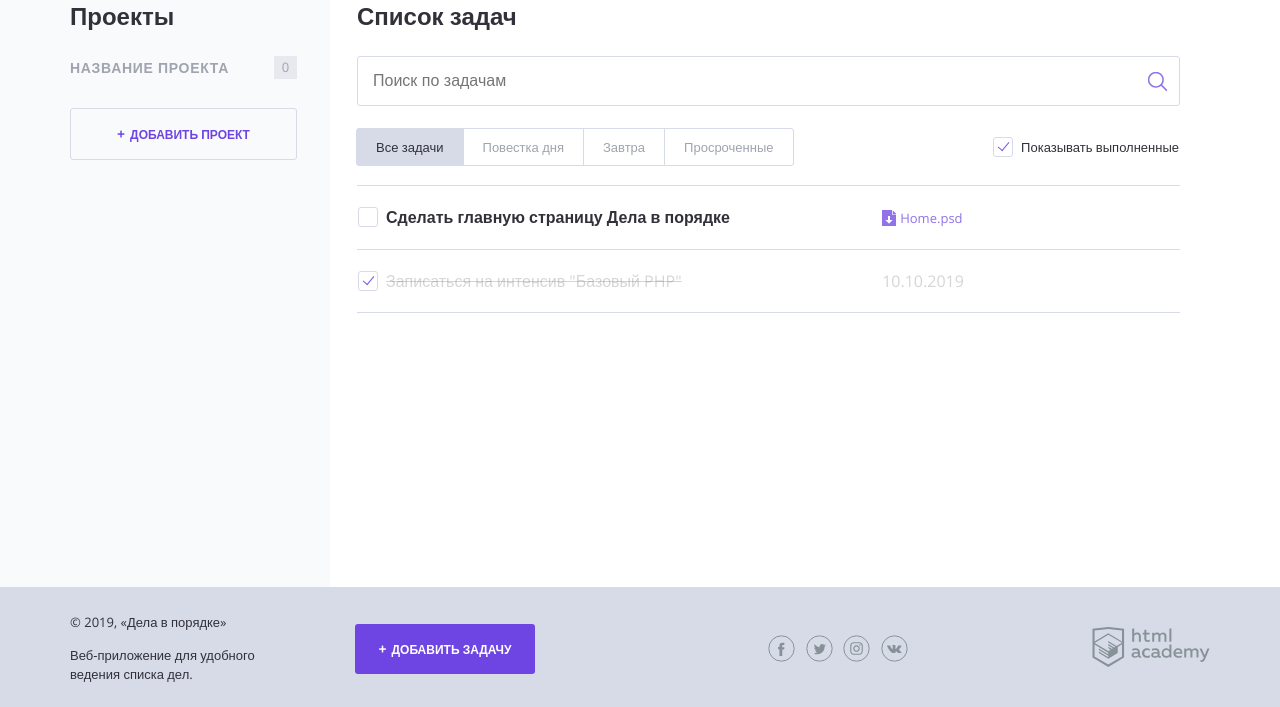
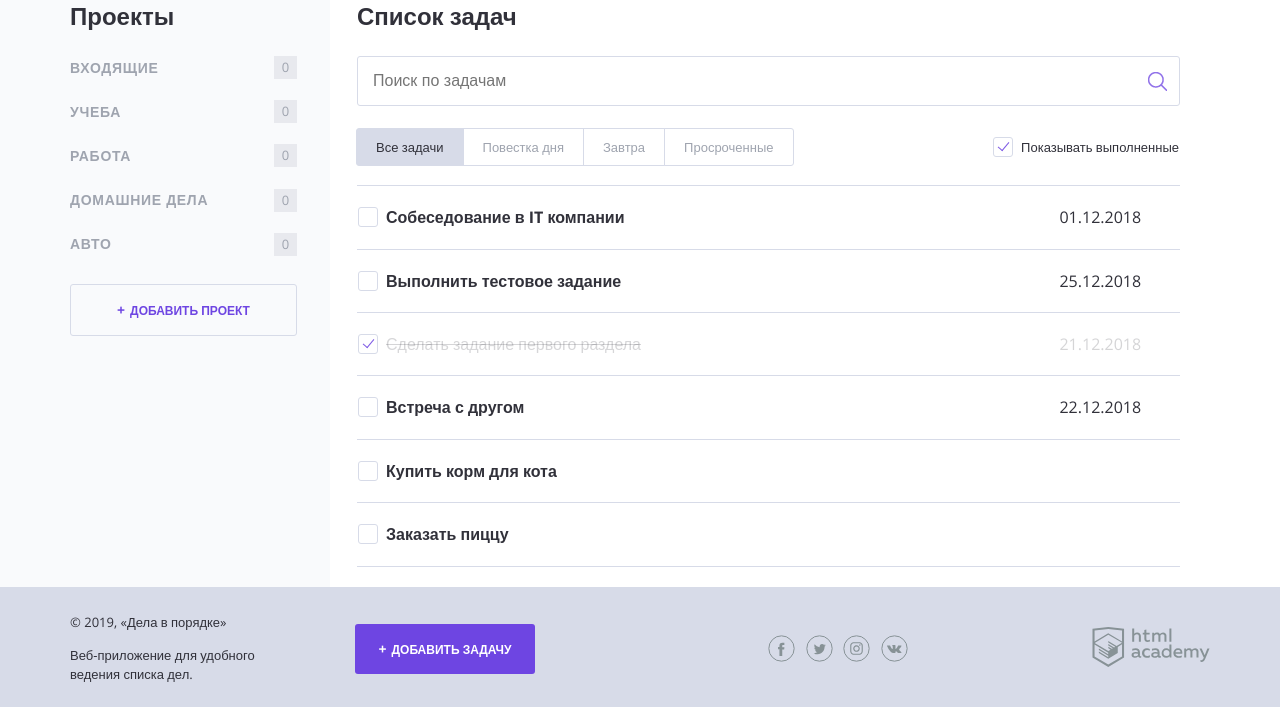
Before and after one commit to pkv1979/185372-doingsdone-10, a PHP site: page / in a window 1280 px wide. Shown: the part 93-800 px from the top of the page. Run offline with PHP 8.4, Linux system fonts and the light colour scheme; data that the repository does not hold is empty.

Commit message:
4. Итерация по массивам

```diff
--- a/index.php
+++ b/index.php
@@ -1,6 +1,46 @@
 <?php
 // показывать или нет выполненные задачи
 $show_complete_tasks = rand(0, 1);
+
+// Массив проектов
+$projects = ["Входящие", "Учеба", "Работа", "Домашние дела", "Авто"];
+// Массив задач
+$tasks = [
+    [
+        "taskName" => "Собеседование в IT компании",
+        "dateCompletion" => "01.12.2018",
+        "category" => "Работа",
+        "completed" => false
+    ],
+    [
+        "taskName" => "Выполнить тестовое задание",
+        "dateCompletion" => "25.12.2018",
+        "category" => "Работа",
+        "copleted" => false
+    ],
+    [
+        "taskName" => "Сделать задание первого раздела",
+        "dateCompletion" => "21.12.2018",
+        "category" => "Учеба",
+        "completed" => true
+    ],
+    [
+        "taskName" => "Встреча с другом",
+        "dateCompletion" => "22.12.2018",
+        "category" => "Входящие",
+        "completed" => false
+    ],
+    [
+        "taskName" => "Купить корм для кота",
+        "category" => "Домашние дела",
+        "completed" => false
+    ],
+    [
+        "taskName" => "Заказать пиццу",
+        "category" => "Домашние дела",
+        "completed" => false
+    ]
+];
 ?>
 <!DOCTYPE html>
 <html lang="ru">
@@ -42,10 +82,12 @@ $show_complete_tasks = rand(0, 1);
 
                 <nav class="main-navigation">
                     <ul class="main-navigation__list">
+                        <?php foreach($projects as $item): ?>
                             <li class="main-navigation__list-item">
-                            <a class="main-navigation__list-item-link" href="#">Название проекта</a>
+                                <a class="main-navigation__list-item-link" href="#"><?=$item;?></a>
                                 <span class="main-navigation__list-item-count">0</span>
                             </li>
+                        <?php endforeach; ?>
                     </ul>
                 </nav>
 
@@ -72,38 +114,32 @@ $show_complete_tasks = rand(0, 1);
 
                     <label class="checkbox">
                         <input class="checkbox__input visually-hidden show_completed" type="checkbox"
-                            <?= $show_complete_tasks ? 'checked' : '' ?> >
+                            <?= $show_complete_tasks ? 'checked' : ''; ?> >
                         <span class="checkbox__text">Показывать выполненные</span>
                     </label>
                 </div>
 
                 <table class="tasks">
-                    <tr class="tasks__item task">
+                    <?php foreach($tasks as $key => $item): ?>
+                        <?php if($show_complete_tasks === 1 || !$item["completed"]): ?>
+                            <tr class="tasks__item task
+                            <?php if($item["completed"]) {
+                                print("task--completed");
+                            } ?>">
                                 <td class="task__select">
                                     <label class="checkbox task__checkbox">
-                                <input class="checkbox__input visually-hidden task__checkbox" type="checkbox" value="1">
-                                <span class="checkbox__text">Сделать главную страницу Дела в порядке</span>
+                                        <input class="checkbox__input visually-hidden task__checkbox" type="checkbox" value="<?= $key ?>" <?= $item["completed"] ? "checked" : ""; ?>>
+                                        <span class="checkbox__text"><?= $item["taskName"]; ?></span>
                                     </label>
                                 </td>
 
-                        <td class="task__file">
+                                <!-- <td class="task__file">
                                     <a class="download-link" href="#">Home.psd</a>
-                        </td>
-
-                        <td class="task__date"></td>
-                    </tr>
-                    <?php if($show_complete_tasks) : ?>
-                        <tr class="tasks__item task--completed">
-                            <td class="task__select">
-                                <label class="checkbox task__checkbox">
-                                    <input class="checkbox__input visually-hidden" type="checkbox" checked>
-                                    <span class="checkbox__text">Записаться на интенсив "Базовый PHP"</span>
-                                </label>
-                            </td>
-                            <td class="task__date">10.10.2019</td>
-                            <td class="task__controls"></td>
+                                </td> -->
+                                <td class="task__date"><?= isset($item["dateCompletion"]) ? $item["dateCompletion"] : ""; ?></td>
                             </tr>
                         <?php endif; ?>
+                    <?php endforeach; ?>
                 </table>
             </main>
         </div>
```
Lines whose indentation alone changed are shown as unchanged.
